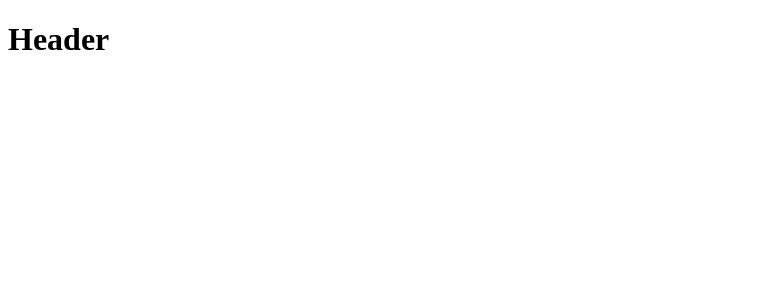
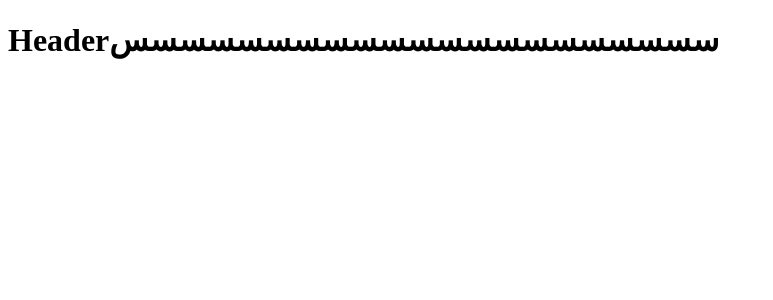
Before and after one commit to 3M-mahmoud/zStore, a React (Create React App) app: page / in a window 1280 px wide. Shown: the top 300 px of the page, without its empty margins (0-773 px from the left). Built offline with nearby package versions, Linux system fonts and the light colour scheme.

Commit message:
Update File

```diff
--- a/src/components/header/Header.jsx
+++ b/src/components/header/Header.jsx
@@ -3,7 +3,7 @@ import React from 'react'
 export default function Header() {
   return (
     <div>
-      <h1>Header</h1>
+      <h1>Headerسسسسسسسسسسسسسسسسسسسسس</h1>
     </div>
   )
 }
```
